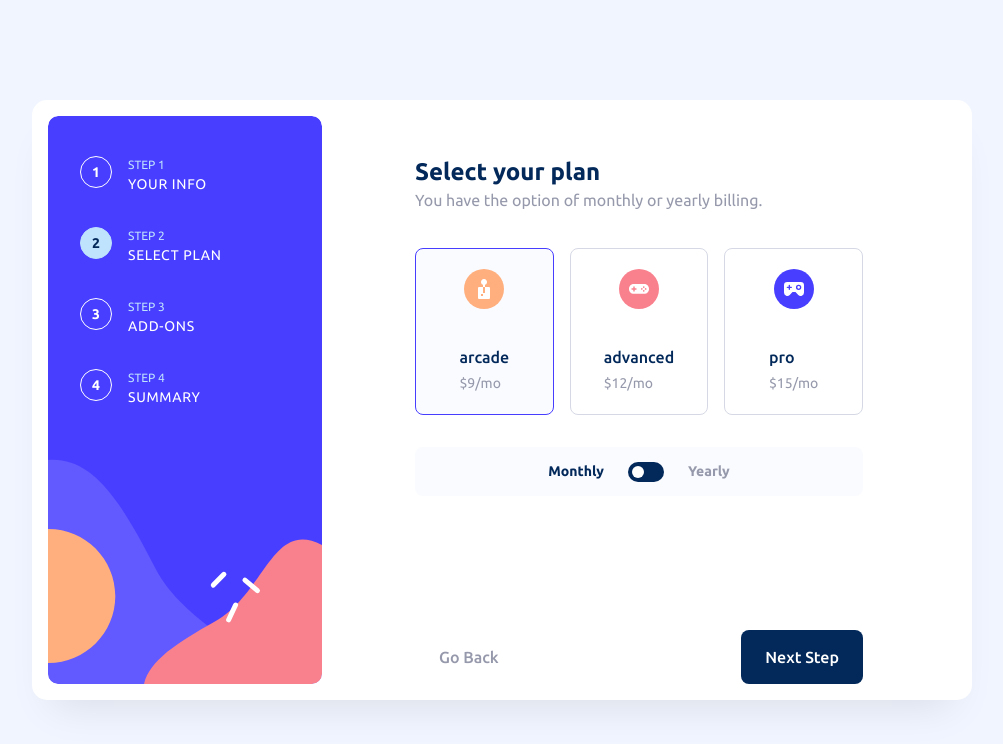
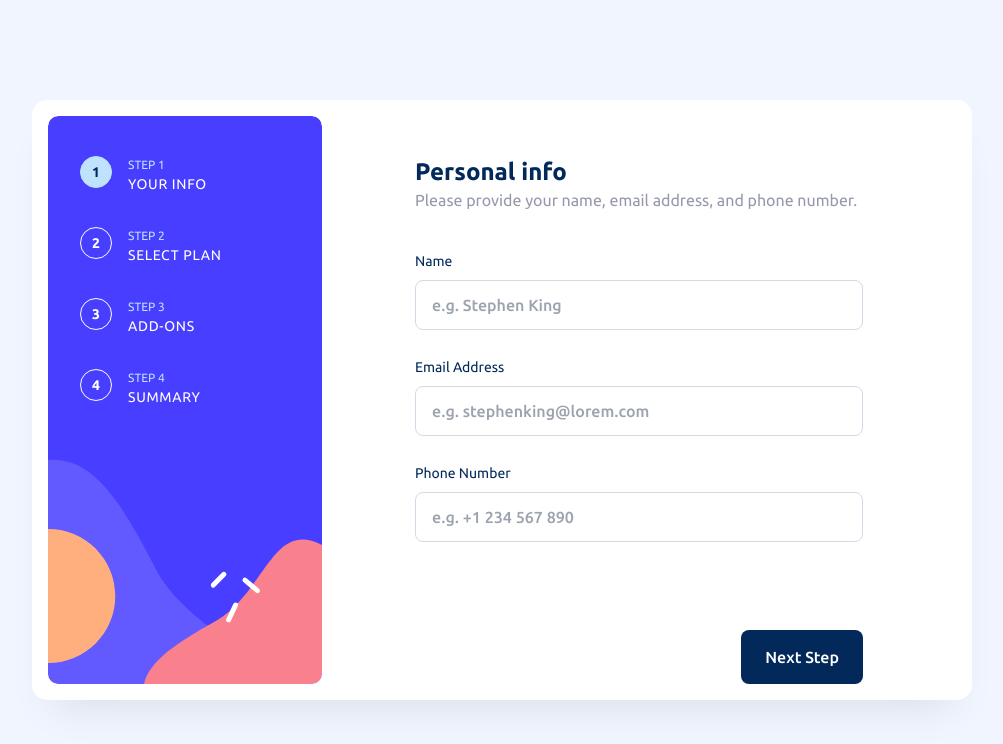
Before and after one commit to hereWasKitus/multi-step-form-rts, a React (Vite) app: page / in a window 1280 px wide. Shown: the top 744 px of the page, without its empty margins (138-1141 px from the left). Built offline with nearby package versions, Linux system fonts and the light colour scheme.

Commit message:
Small changes

```diff
--- a/src/App.tsx
+++ b/src/App.tsx
@@ -1,5 +1,5 @@
 import { Sidebar } from "@/components/Sidebar";
-import Steps from "./components/Steps/Steps";
+import { Steps } from "./components/Steps";
 import clsx from "clsx";
 
 function App() {
--- a/src/atoms.ts
+++ b/src/atoms.ts
@@ -2,7 +2,7 @@ import { atom, useAtom } from "jotai";
 import { steps } from "./data";
 
 export const activeStepAtom = atom<(typeof steps)[number]["name"]>(
-  steps[1].name,
+  steps[0].name,
 );
 
 const isFinishedAtom = atom(false);
--- a/src/components/PersonalInfo/PersonalInfo.tsx
+++ b/src/components/PersonalInfo/PersonalInfo.tsx
@@ -21,6 +21,7 @@ function PersonalInfo() {
         </p>
         <div className={clsx(["flex flex-col gap-6", "md:gap-4"])}>
           <Input
+            id="name"
             autoComplete="name"
             label="Name"
             type="text"
@@ -29,6 +30,7 @@ function PersonalInfo() {
             {...register("name")}
           />
           <Input
+            id="email"
             autoComplete="email"
             label="Email Address"
             type="email"
@@ -37,6 +39,7 @@ function PersonalInfo() {
             {...register("email")}
           />
           <Input
+            id="phone"
             autoComplete="phone"
             label="Phone Number"
             type="tel"
--- a/src/components/SelectPlan/SelectPlan.tsx
+++ b/src/components/SelectPlan/SelectPlan.tsx
@@ -53,7 +53,7 @@ function SelectPlan() {
                   </div>
                   <div>
                     <h3 className="mb-2 text-body-lg font-medium leading-none text-marine-blue">
-                      {plan.name}
+                      {plan.label}
                     </h3>
                     <p className="text-body-md text-cool-gray">{priceString}</p>
                   </div>
--- /dev/null
+++ b/src/components/Steps/index.tsx
@@ -0,0 +1 @@
+export { default as Steps } from "./Steps";
--- a/src/components/Summary/Summary.tsx
+++ b/src/components/Summary/Summary.tsx
@@ -4,7 +4,7 @@ import { activeStepAtom } from "@/atoms";
 import { FormFields } from "@/types";
 import { useSetAtom } from "jotai";
 import { useFormContext } from "react-hook-form";
-import Step from "../ui/Step";
+import Step from "@/components/ui/Step";
 import clsx from "clsx";
 
 function Summary() {
@@ -49,7 +49,7 @@ function Summary() {
                       "md:text-body-md",
                     ])}
                   >
-                    {selectedPlan?.name} ({isYearly ? "Yearly" : "Monthly"})
+                    {selectedPlan?.label} ({isYearly ? "Yearly" : "Monthly"})
                   </h3>
                   <button
                     className="text-body-md text-cool-gray underline"
--- a/src/components/ui/Input.tsx
+++ b/src/components/ui/Input.tsx
@@ -8,20 +8,21 @@ interface InputProps extends InputHTMLAttributes<HTMLInputElement> {
 
 const Input = forwardRef<HTMLInputElement, InputProps>(
   (
-    { label, errorMessage, ...props }: InputProps,
+    { label, errorMessage, id, ...props }: InputProps,
     ref: ForwardedRef<HTMLInputElement>,
   ) => {
     return (
-      <label>
+      <div>
         {Boolean(label) && (
-          <span
+          <label
+            htmlFor={id}
             className={clsx([
               "mb-2 inline-block text-body-md text-marine-blue",
               "md:mb-1 md:text-body-sm",
             ])}
           >
             {label}
-          </span>
+          </label>
         )}
 
         {Boolean(errorMessage) && (
@@ -36,6 +37,7 @@ const Input = forwardRef<HTMLInputElement, InputProps>(
         )}
 
         <input
+          id={id}
           className={clsx(
             [
               "w-full px-4 py-3",
@@ -50,7 +52,7 @@ const Input = forwardRef<HTMLInputElement, InputProps>(
           ref={ref}
           {...props}
         />
-      </label>
+      </div>
     );
   },
 );
--- a/src/components/ui/MultiStepForm/MultiStepForm.tsx
+++ /dev/null
@@ -1,40 +0,0 @@
-import { FormHTMLAttributes } from "react";
-
-export type StepProps = {
-  index: number;
-  isActive: boolean;
-  goNext: () => void;
-  goPrevoius: () => void;
-};
-
-type StepRendererFunction = (input: StepProps) => JSX.Element;
-
-type MultiStepFormProps = {
-  steps: StepRendererFunction[];
-  currentIndex: number;
-  onStepChange: (index: number) => void;
-} & FormHTMLAttributes<HTMLFormElement>;
-
-export const MultiStepForm = ({
-  steps = [],
-  currentIndex = 0,
-  onStepChange,
-  ...formProps
-}: MultiStepFormProps) => {
-  return (
-    <form {...formProps}>
-      {steps.map((step, index) => {
-        const isActive = currentIndex === index;
-        if (!isActive) return null;
-        const isFirstStep = currentIndex - 1 < 0;
-        const isLastStep = currentIndex === steps.length - 1;
-        return step({
-          index,
-          isActive,
-          goNext: () => (isLastStep ? null : onStepChange(index + 1)),
-          goPrevoius: () => (isFirstStep ? null : onStepChange(index - 1)),
-        });
-      })}
-    </form>
-  );
-};
--- a/src/components/ui/MultiStepForm/index.ts
+++ /dev/null
@@ -1 +0,0 @@
-export * from "./MultiStepForm";
--- a/src/data.ts
+++ b/src/data.ts
@@ -5,18 +5,21 @@ import iconPro from "@/assets/images/icon-pro.svg";
 export const plans = [
   {
     name: "arcade",
+    label: "Arcade",
     perMonth: 9,
     perYear: 90,
     icon: iconArcade,
   },
   {
     name: "advanced",
+    label: "Advanced",
     perMonth: 12,
     perYear: 120,
     icon: iconAdvanced,
   },
   {
     name: "pro",
+    label: "Pro",
     perMonth: 15,
     perYear: 150,
     icon: iconPro,
```
Also changed, not shown: src/todo.md (deleted, +0 -7 lines).
